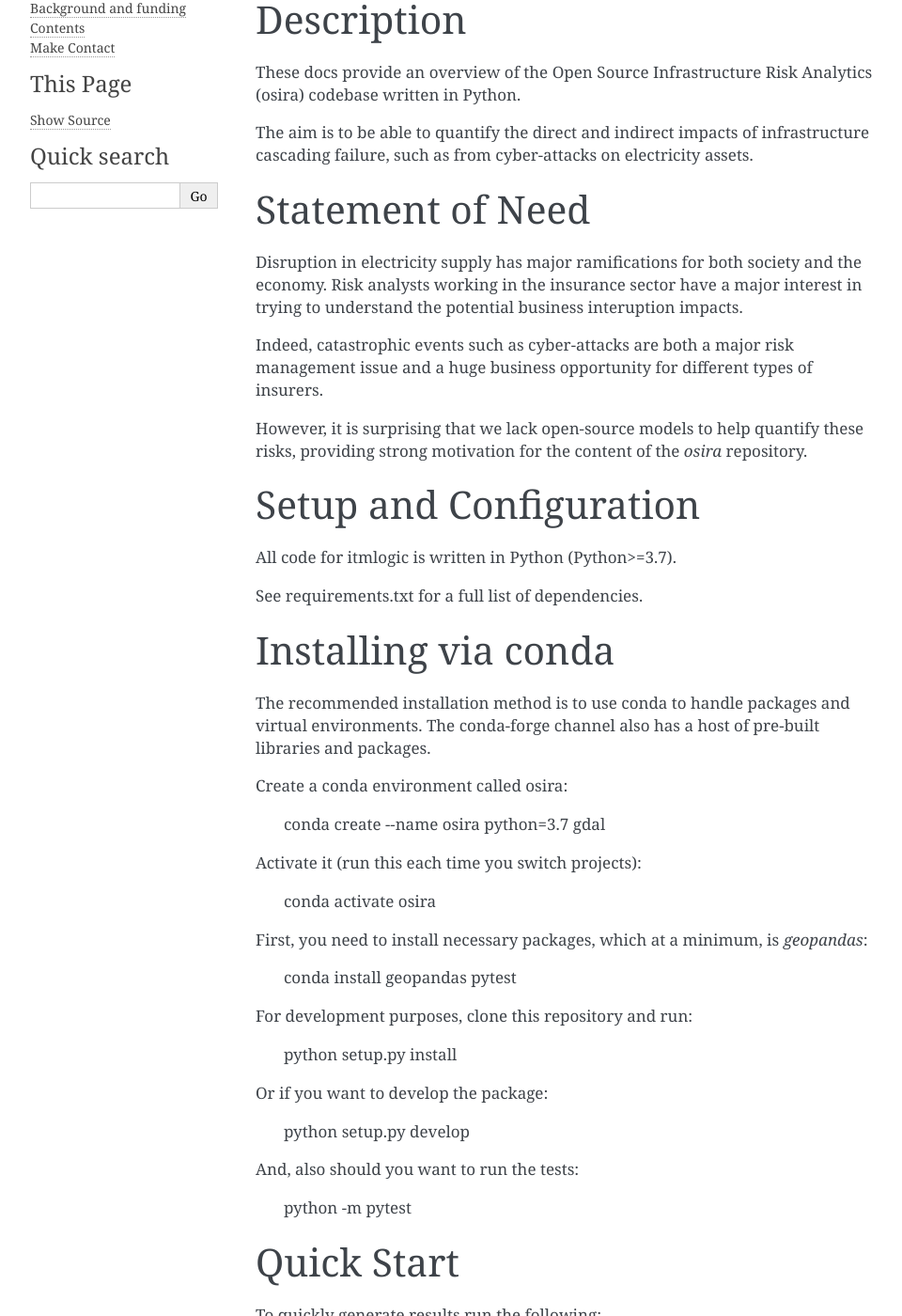
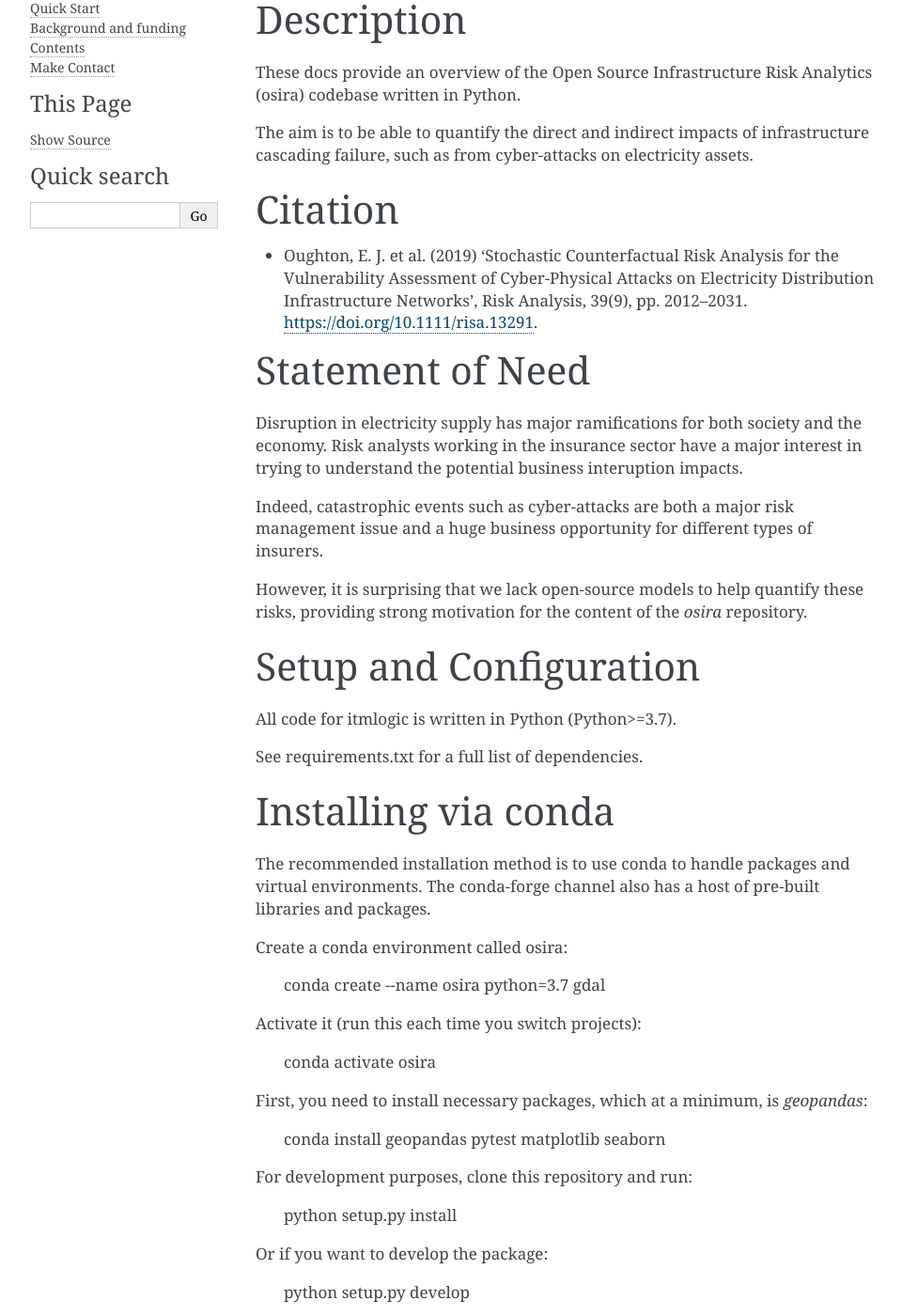
Before and after one commit to edwardoughton/osira, a Sphinx documentation site: the page built from docs/index.rst, in a window 1280 px wide and 1400 px high, scrolled down 243 px. Shown: the whole window at 94% size, without its empty margins (148-1108 px from the left). Built offline with Sphinx 7.4.7, drawn with Linux system fonts in a browser that asks for light colours; pages that are not in the unit, such as notebooks, are missing from menus.

Commit message:
Add citation to index

```diff
--- a/docs/index.rst
+++ b/docs/index.rst
@@ -29,6 +29,14 @@ codebase written in Python.
 
 The aim is to be able to quantify the direct and indirect impacts of infrastructure cascading
 failure, such as from cyber-attacks on electricity assets.
+
+
+Citation
+========
+
+- Oughton, E. J. et al. (2019) ‘Stochastic Counterfactual Risk Analysis for the Vulnerability
+  Assessment of Cyber-Physical  Attacks on Electricity Distribution Infrastructure Networks’,
+  Risk Analysis, 39(9), pp. 2012–2031. https://doi.org/10.1111/risa.13291.
 
 
 Statement of Need
@@ -70,7 +78,7 @@ Activate it (run this each time you switch projects):
 
 First, you need to install necessary packages, which at a minimum, is `geopandas`:
 
-    conda install geopandas pytest
+    conda install geopandas pytest matplotlib seaborn
 
 For development purposes, clone this repository and run:
 
```
